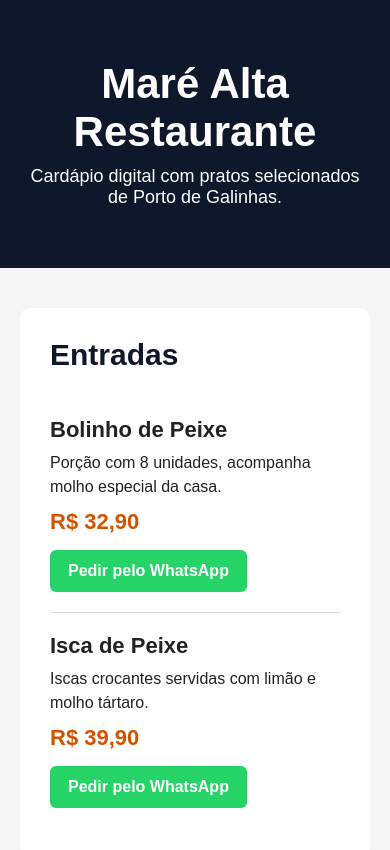
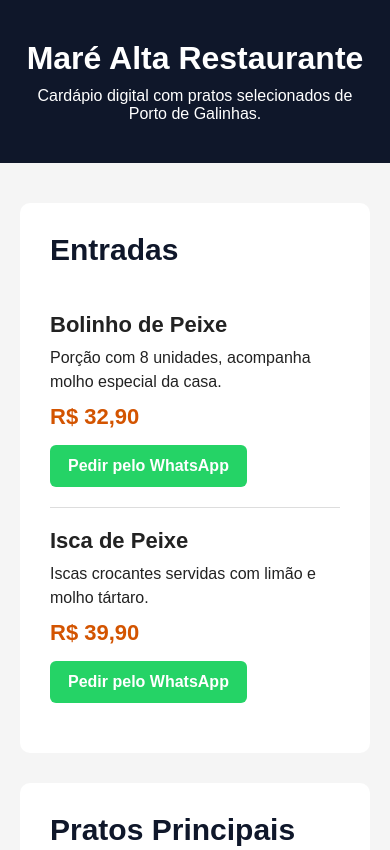
Before and after one commit to grupofrk/cardapio-digital-demo-01, a plain HTML site: page index.html in a window 390 px wide. Shown: the top 850 px of the page. Drawn offline with Linux system fonts and the light colour scheme.

Commit message:
Ajusta responsividade mobile do cardapio

```diff
--- a/style.css
+++ b/style.css
@@ -91,3 +91,17 @@ footer{
 footer p{
     margin:5px 0;
 }
+
+@media (max-width: 768px){
+    header{
+        padding:40px 20px;
+    }
+
+    header h1{
+        font-size:32px;
+    }
+
+    header p{
+        font-size:16px;
+    }
+}
```
